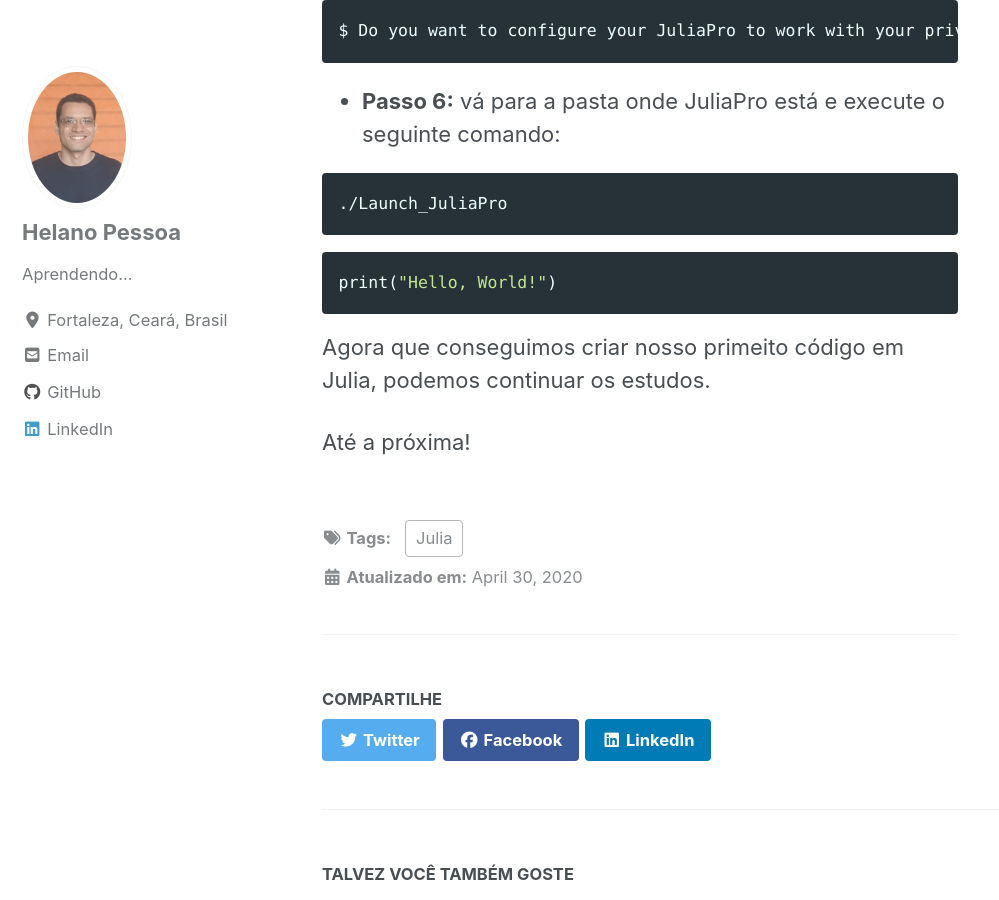
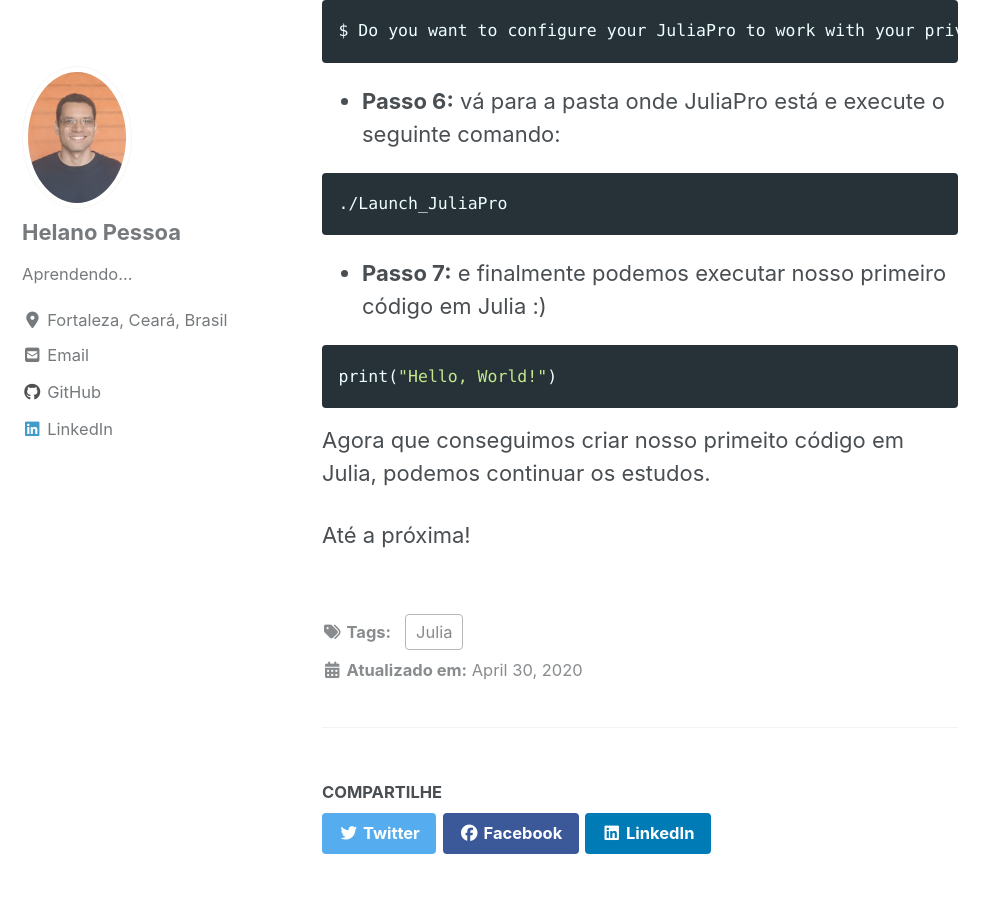
Before and after one commit to helano-pessoa/helano-pessoa.github.io, a Jekyll site: the page built from _posts/2020-04-30-conhecendo-julia.md, in a window 1280 px wide and 900 px high, scrolled down 2628 px. Shown: the whole window, without its empty margins (0-999 px from the left). Built offline with Jekyll 4.4.1, drawn with Linux system fonts in a browser that asks for light colours; cached includes are drawn as plain includes; nearby versions of some CDN libraries.

Commit message:
first post

````diff
--- a/_posts/2020-04-30-conhecendo-julia.md
+++ b/_posts/2020-04-30-conhecendo-julia.md
@@ -66,6 +66,8 @@ $ Do you want to configure your JuliaPro to work with your private JuliaTeam pac
 ./Launch_JuliaPro
 ```
 
+ - **Passo 7:** e finalmente podemos executar nosso primeiro código em Julia :)
+
 ```julia
 print("Hello, World!")
 ```
````
